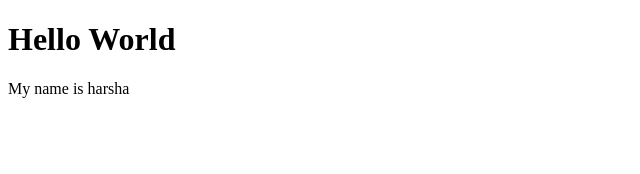
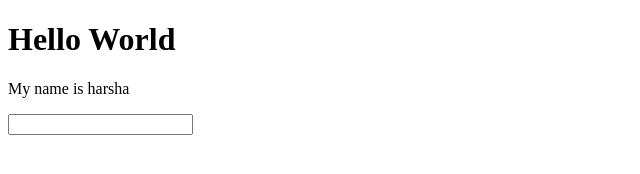
Before and after one commit to harshasilva/first-project, a plain HTML site: page index.html in a window 1280 px wide. Shown: the whole page, without its empty margins (0-640 px from the left). Drawn offline with Linux system fonts and the light colour scheme.

Commit message:
Add input number

```diff
--- a/index.html
+++ b/index.html
@@ -8,6 +8,8 @@
 <body>
     <h1>Hello World</h1>
     <p>My name is harsha</p>
+    <label for="number"></label>
+    <input type="number" id="number" >
 
 </body>
 </html>
```
